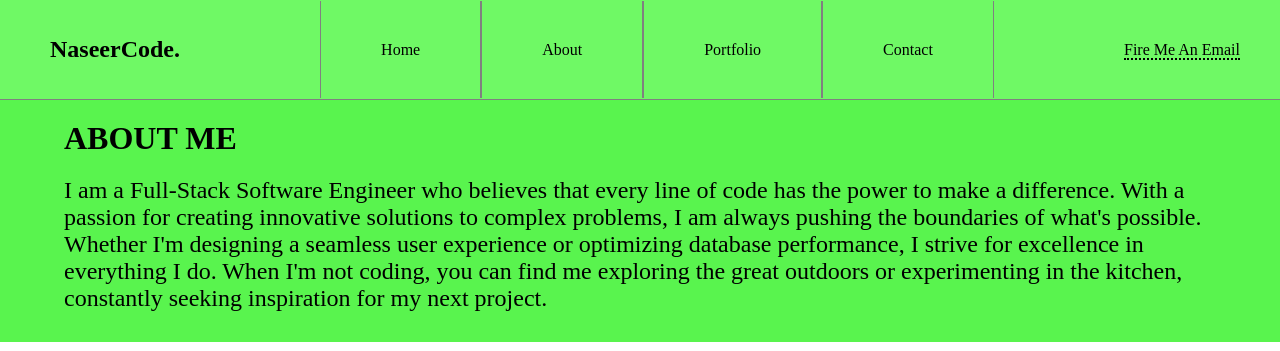
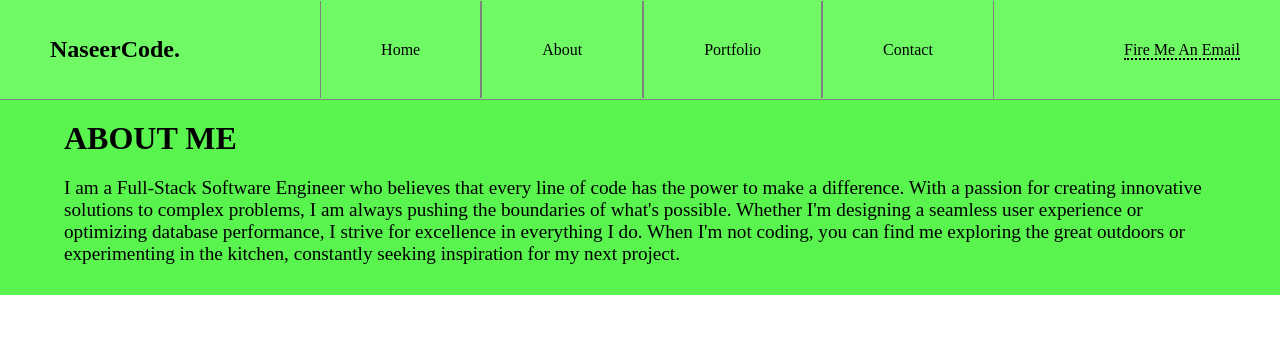
Before and after one commit to naseer4864/nasirportfolio, a React (Create React App) app: page /About in a window 1280 px wide. Shown: the top 351 px of the page. Built offline with nearby package versions, Linux system fonts and the light colour scheme.

Commit message:
first commit

```diff
--- a/src/index.css
+++ b/src/index.css
@@ -243,6 +243,20 @@
   }
 }
 
+@media screen and (max-width:650px) {
+  .banner > p {
+    font-size: 1.1rem;
+  }
+
+  .min-content > p {
+    font-size: 1.1rem;
+  }
+
+  /* .about-header > p {
+    font-size: 0.8rem;
+  } */
+}
+
 .mid-container {
   background-color: rgb(89, 244, 78);
   width: 100%;
@@ -420,7 +434,7 @@
 
 .about-header > p {
   width: 90%;
-  font-size: 1.5rem;
+  font-size: 1.2rem;
   margin-bottom: 30px;
 }
 
```
